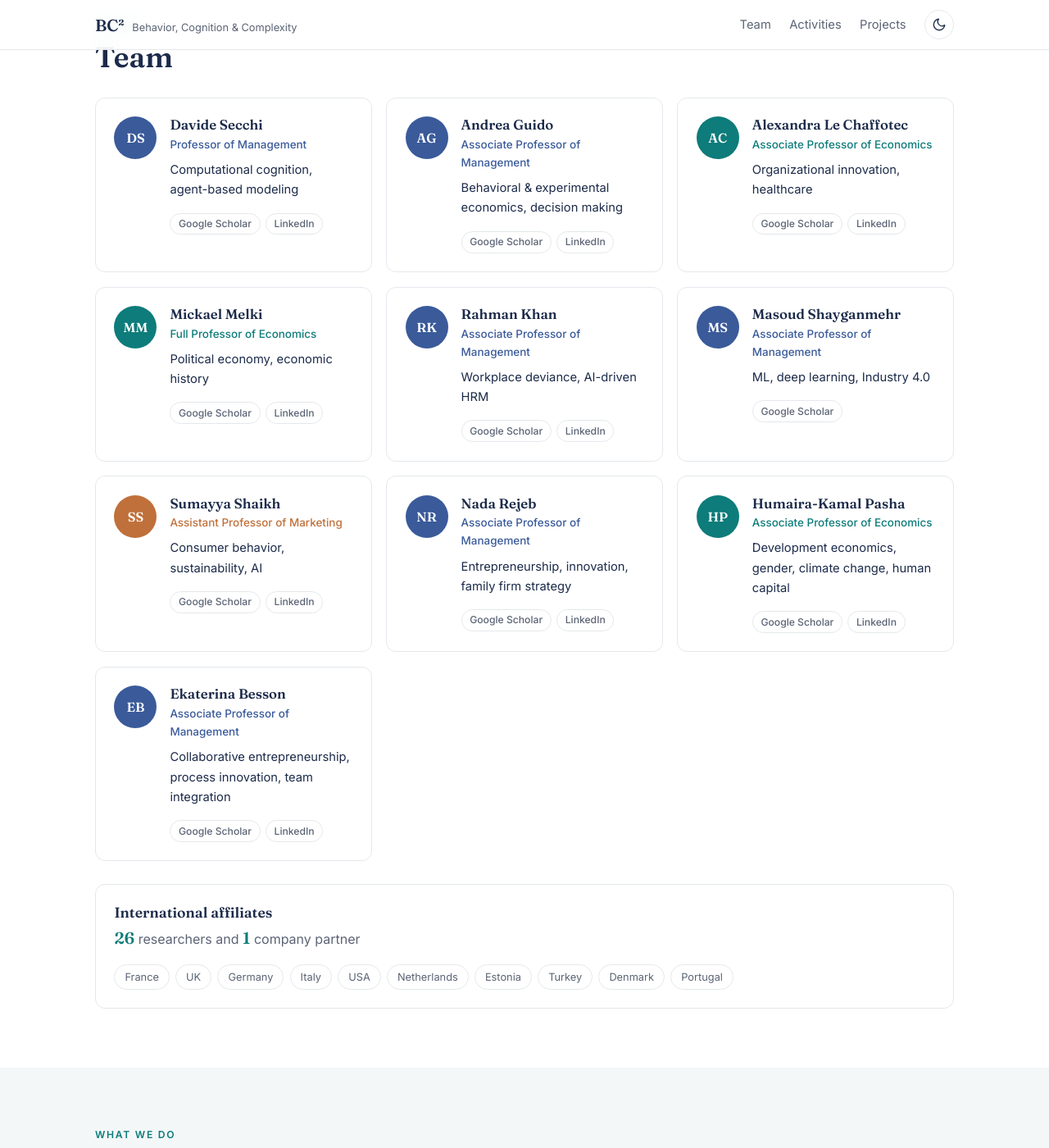
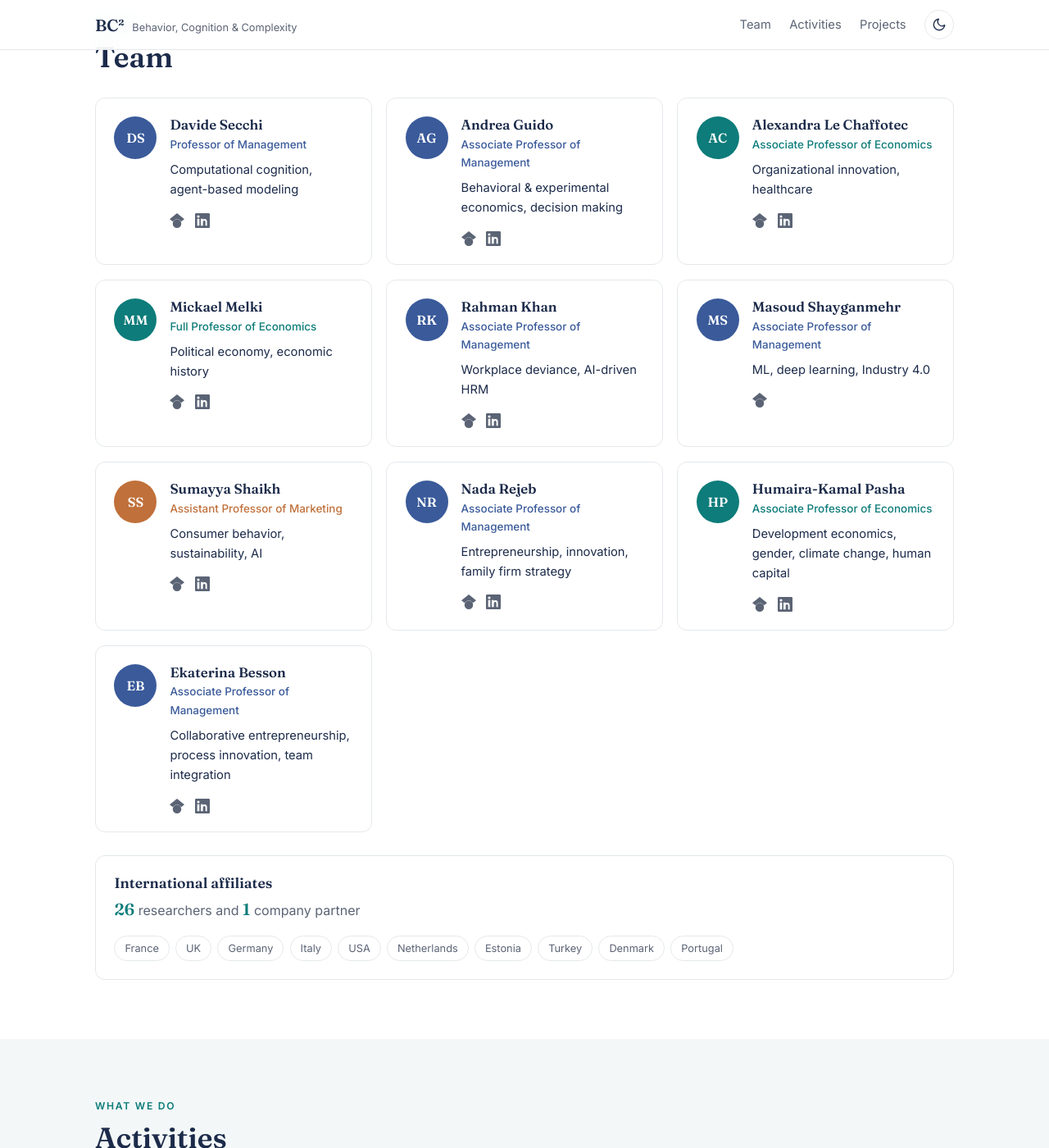
Before and after one commit to bc2psb/bc2psb.github.io, a Jekyll site: the page built from index.html, in a window 1280 px wide and 1400 px high, scrolled down 1033 px. Shown: the whole window at 82% size. Built offline with Jekyll 4.4.1, drawn with Linux system fonts in a browser that asks for light colours.

Commit message:
Show Scholar and LinkedIn links as icons
Co-Authored-By: Claude Opus 5 <noreply@anthropic.com>

```diff
--- a/assets/css/style.css
+++ b/assets/css/style.css
@@ -162,12 +162,10 @@ nav a:hover { color: var(--accent); text-decoration: none; }
 .person h3 { font-size: 1.05rem; }
 .person h3 a { color: inherit; }
 .person p { font-size: .92rem; }
-.links { display: flex; flex-wrap: wrap; gap: .4rem; margin-top: .7rem !important; }
-.links a {
-  font-size: .76rem; font-weight: 500; padding: .15rem .6rem; border-radius: 999px;
-  border: 1px solid var(--line); color: var(--muted);
-}
-.links a:hover { border-color: var(--accent); color: var(--accent); text-decoration: none; }
+.links { display: flex; gap: .8rem; margin-top: .7rem !important; }
+.links a { color: var(--muted); display: inline-flex; transition: color .2s; }
+.links a:hover { color: var(--accent); }
+.links svg { width: 18px; height: 18px; fill: currentColor; }
 .role { color: var(--dept); font-weight: 500; font-size: .84rem !important; margin: .15rem 0 .5rem; }
 .avatar {
   flex: none; width: 52px; height: 52px; border-radius: 50%;
--- a/index.html
+++ b/index.html
@@ -76,8 +76,8 @@ layout: default
           <p>{{ m.interests }}</p>
           {% if m.scholar or m.linkedin %}
           <p class="links">
-            {% if m.scholar %}<a href="{{ m.scholar }}" target="_blank" rel="noopener">Google Scholar</a>{% endif %}
-            {% if m.linkedin %}<a href="{{ m.linkedin }}" target="_blank" rel="noopener">LinkedIn</a>{% endif %}
+            {% if m.scholar %}<a href="{{ m.scholar }}" target="_blank" rel="noopener" title="Google Scholar" aria-label="{{ m.name }} on Google Scholar"><svg viewBox="0 0 24 24" aria-hidden="true"><path d="M5.242 13.769L0 9.5 12 0l12 9.5-5.242 4.269C17.548 11.249 14.978 9.5 12 9.5c-2.977 0-5.548 1.748-6.758 4.269zM12 10a7 7 0 1 0 0 14 7 7 0 0 0 0-14z"/></svg></a>{% endif %}
+            {% if m.linkedin %}<a href="{{ m.linkedin }}" target="_blank" rel="noopener" title="LinkedIn" aria-label="{{ m.name }} on LinkedIn"><svg viewBox="0 0 24 24" aria-hidden="true"><path d="M20.447 20.452h-3.554v-5.569c0-1.328-.027-3.037-1.852-3.037-1.853 0-2.136 1.445-2.136 2.939v5.667H9.351V9h3.414v1.561h.046c.477-.8 1.184-1.278 2.366-1.278 3.6 0 4.267 2.37 4.267 4.455v6.286zM5.337 7.433a2.064 2.064 0 1 1 0-4.128 2.064 2.064 0 0 1 0 4.128zm1.782 13.019H3.555V9h3.564v11.452zM22.225 0H1.771C.792 0 0 .774 0 1.729v20.542C0 23.227.792 24 1.771 24h20.451C23.2 24 24 23.227 24 22.271V1.729C24 .774 23.2 0 22.222 0h.003z"/></svg></a>{% endif %}
           </p>
           {% endif %}
         </div>
```
